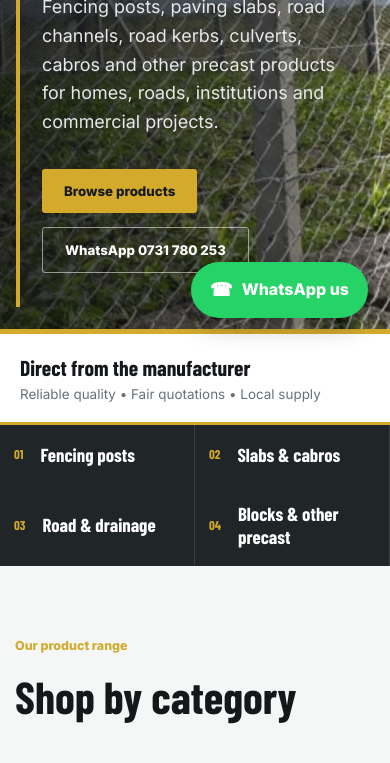
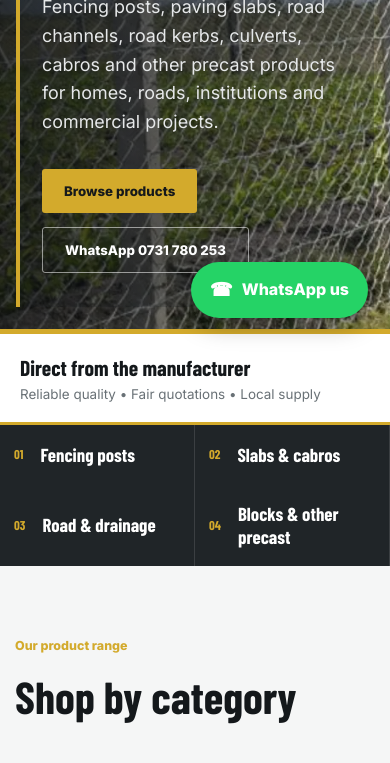
Before and after one commit to l70478519-cloud/Mboky-Holdings-Ltd, a plain HTML site: page index.html in a window 390 px wide. Shown: the part 504-1267 px from the top of the page. Drawn offline with nearby package versions, Linux system fonts and the light colour scheme; a web font is replaced by a local one.

Commit message:
Tune fencing hero crop for mobile

```diff
--- a/styles.css
+++ b/styles.css
@@ -192,5 +192,5 @@ header{height:116px;border-bottom:3px solid var(--orange)}
   .logo{width:225px;height:74px}
   .logo img{filter:brightness(1.16) contrast(1.14)}
   .footer-brand img{max-width:100%}
-  .hero>img{object-position:center center}
+  .hero>img{object-position:62% center}
 }
```
